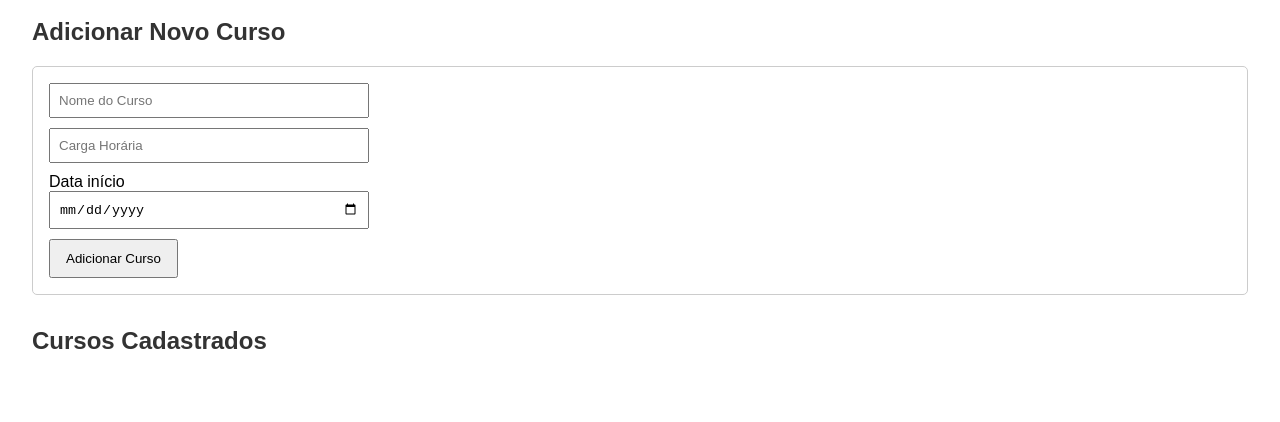
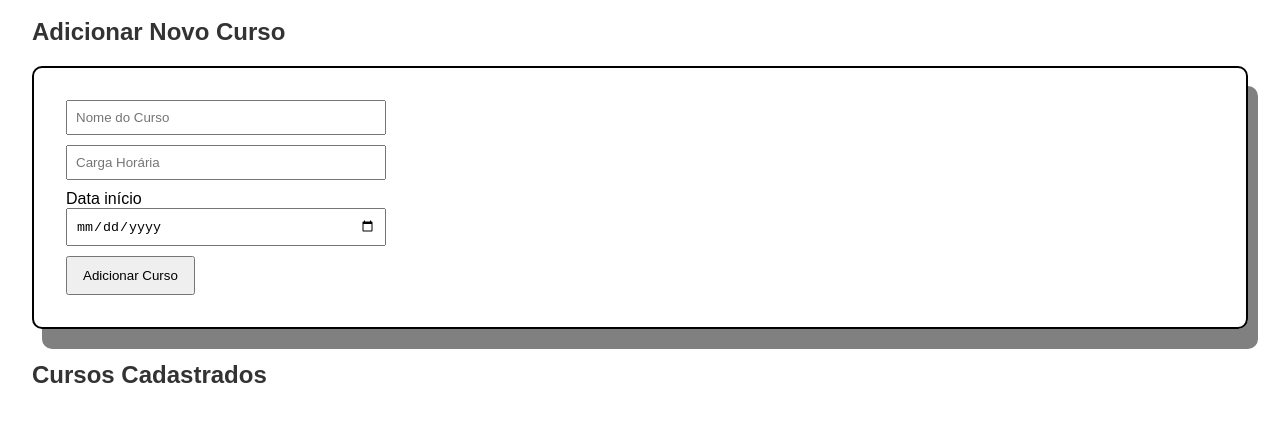
Before and after one commit to Cawlino/provaCrudBussola, a website: page ProvaBussola/public/index.html in a window 1280 px wide. Shown: the part 72-494 px from the top of the page. Drawn offline with Linux system fonts and the light colour scheme; no server answers.

Commit message:
Update index.html

```diff
--- a/ProvaBussola/public/index.html
+++ b/ProvaBussola/public/index.html
@@ -7,7 +7,7 @@
     <style>
         body { font-family: sans-serif; margin: 2em; }
         h1, h2 { color: #333; }
-        form { margin-bottom: 2em; padding: 1em; border: 1px solid #ccc; border-radius: 5px; }
+        form { margin-bottom: 2em; padding: 2em; border: 2px solid #000000; border-radius: 10px; box-shadow: 10px 20px grey; }
         input { display: block; margin-bottom: 10px; padding: 8px; width: 300px; }
         button { padding: 10px 15px; cursor: pointer; }
         ul { list-style-type: none; padding: 0; }
```
